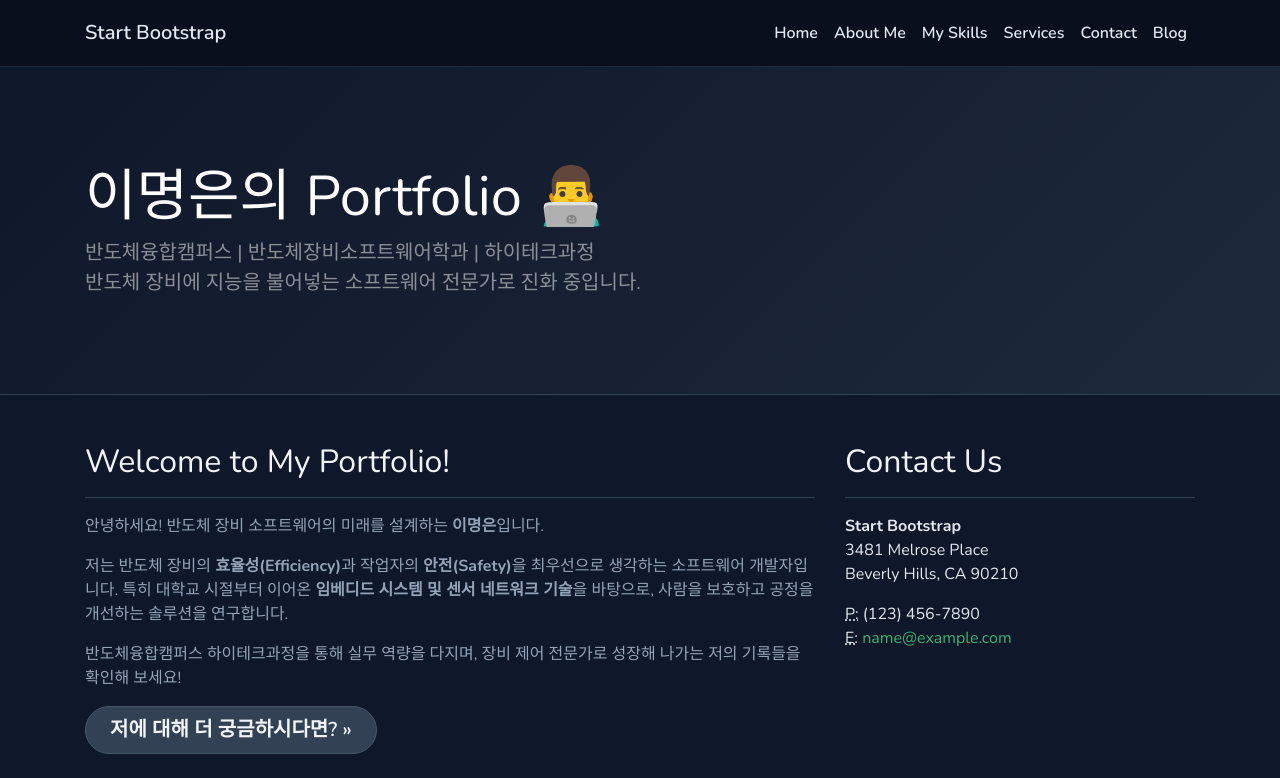
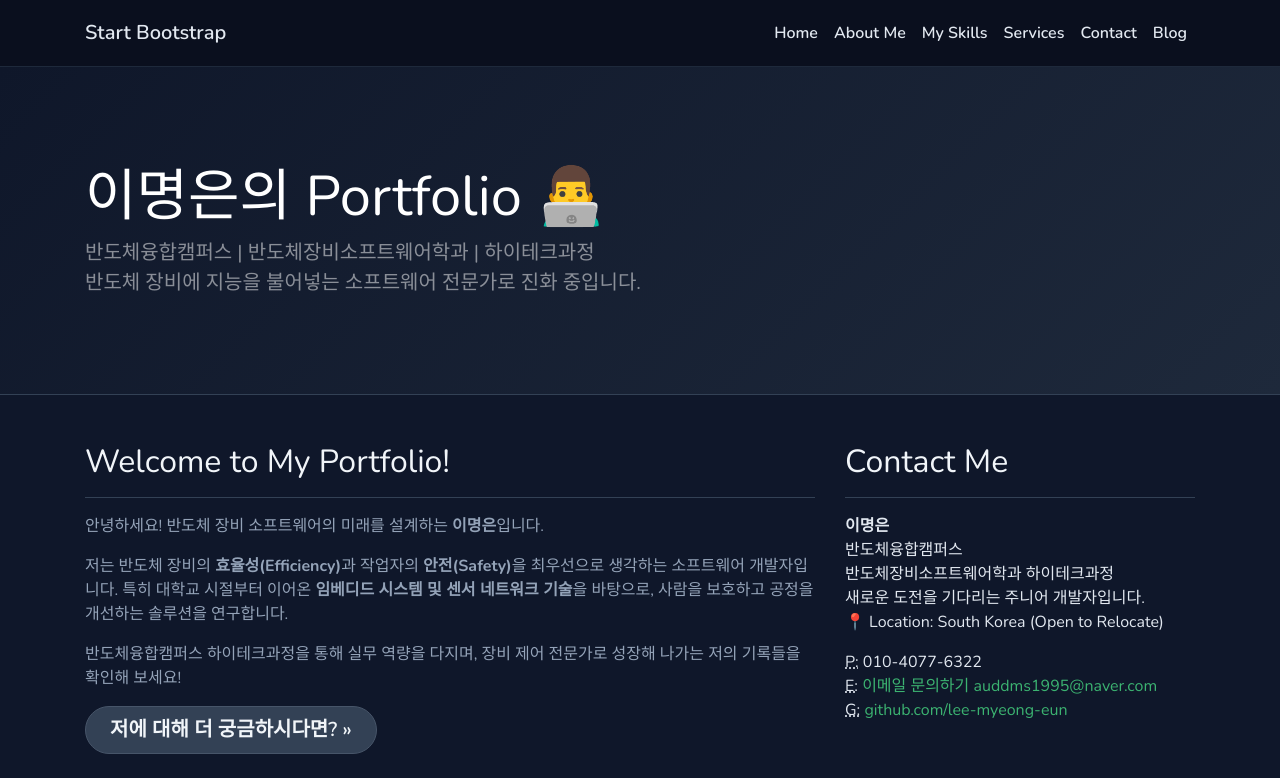
Before and after one commit to lee-myeong-eun/lee-myeong-eun.github.io, a Jekyll site: the page built from index.html, in a window 1280 px wide and 900 px high, cut to the strip 0-778 px from the top of the window. Built offline with Jekyll 4.4.1, drawn with Linux system fonts in a browser that asks for light colours.

Commit message:
Update sidebar.html

```diff
--- a/_includes/sidebar.html
+++ b/_includes/sidebar.html
@@ -1,16 +1,23 @@
 <div class="col-md-4 mb-5">
-  <h2>Contact Us</h2>
+  <h2>Contact Me</h2>
   <hr />
   <address>
-    <strong>Start Bootstrap</strong>
-    <br />3481 Melrose Place <br />Beverly Hills, CA 90210
+    <strong>이명은</strong>
+    <br />반도체융합캠퍼스
+    <br />반도체장비소프트웨어학과 하이테크과정
+    <br />새로운 도전을 기다리는 주니어 개발자입니다.
+    <br />📍 Location: South Korea (Open to Relocate)
     <br />
   </address>
   <address>
     <abbr title="Phone">P:</abbr>
-    (123) 456-7890
+    010-4077-6322
     <br />
     <abbr title="Email">E:</abbr>
-    <a href="mailto:#">name@example.com</a>
+    <a href="mailto:{{ site.email }}">이메일 문의하기</a>
+    <a href="mailto:auddms1995@naver.com">auddms1995@naver.com</a>
+    <br />
+    <abbr title="Github">G:</abbr>
+    <a href="https://github.com/lee-myeong-eun">github.com/lee-myeong-eun</a>
   </address>
 </div>
```
